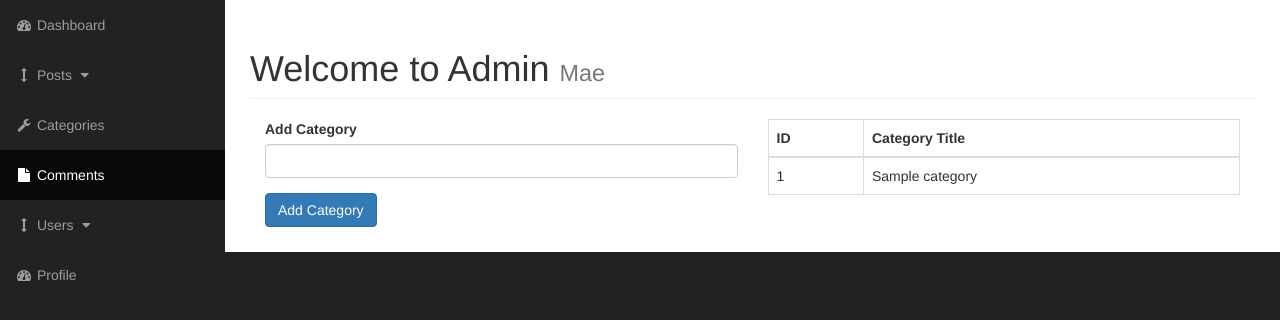
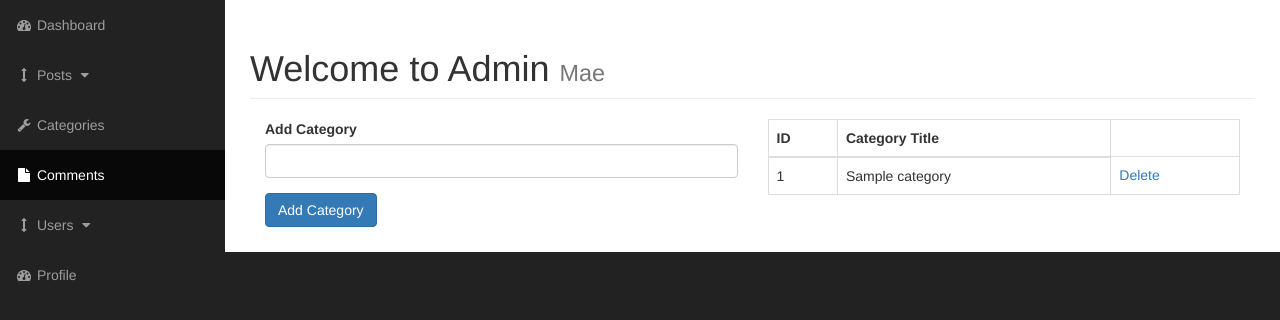
Before and after one commit to maeperez/content-management-system, a PHP site: page /admin/categories.php in a window 1280 px wide. Shown: the part 51-371 px from the top of the page. Run offline with PHP 8.4, Linux system fonts and the light colour scheme; tables that the repository leaves empty or names only in its code hold one stand-in row (values such as "Sample post").

Commit message:
Adding Function For deleting Category

```diff
--- a/admin/categories.php
+++ b/admin/categories.php
@@ -68,13 +68,7 @@
 
                     <div class="col-xs-6">
 
-                    <?php
-
-                    $query="SELECT * FROM categories";
-                    $select_categories=mysqli_query($connection,$query);
-
-                    ?>
-                      <table class="table table-bordered table-hover">
+                        <table class="table table-bordered table-hover">
                           <thead>
                               <tr>
                                   <th>ID</th>
@@ -83,7 +77,11 @@
                           </thead>
                           <tbody>
 
-                        <?php
+                        <?php //Find All Categories
+
+                        $query="SELECT * FROM categories";
+                        $select_categories=mysqli_query($connection,$query);
+
 
                         while($row=mysqli_fetch_assoc($select_categories)){
                             $cat_id=$row['cat_id'];
@@ -93,9 +91,22 @@
                         echo "<tr>";
                         echo "<td>{$cat_id}</td>";
                         echo "<td>{$cat_title}</td>";
+                        echo "<td><a href='categories.php?delete={$cat_id}'>Delete</a></td>";
                         echo "</tr>";
 
                         }
+
+                        ?>
+
+                        <?php
+
+                            if(isset($_GET['delete'])){
+                            $the_cat_id = $_GET['delete'];
+
+                            $query = "DELETE FROM categories WHERE cat_id = {$the_cat_id} ";
+                            $delete_query=mysqli_query($connection, $query);
+                            header("Location: categories.php");
+                            }
 
                         ?>
 
```
